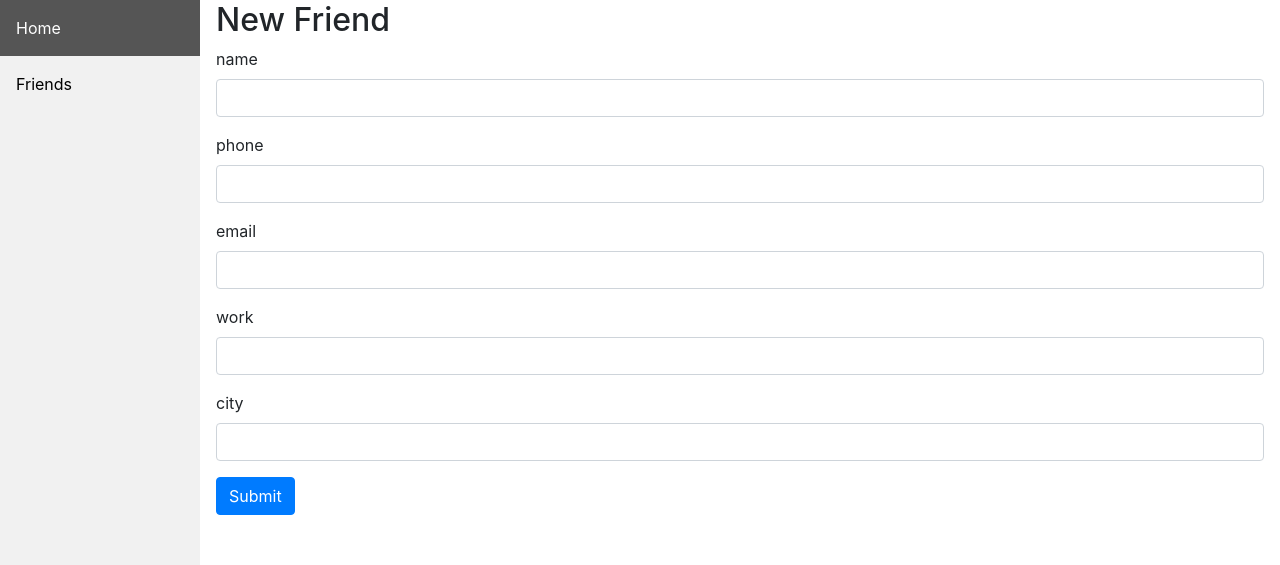
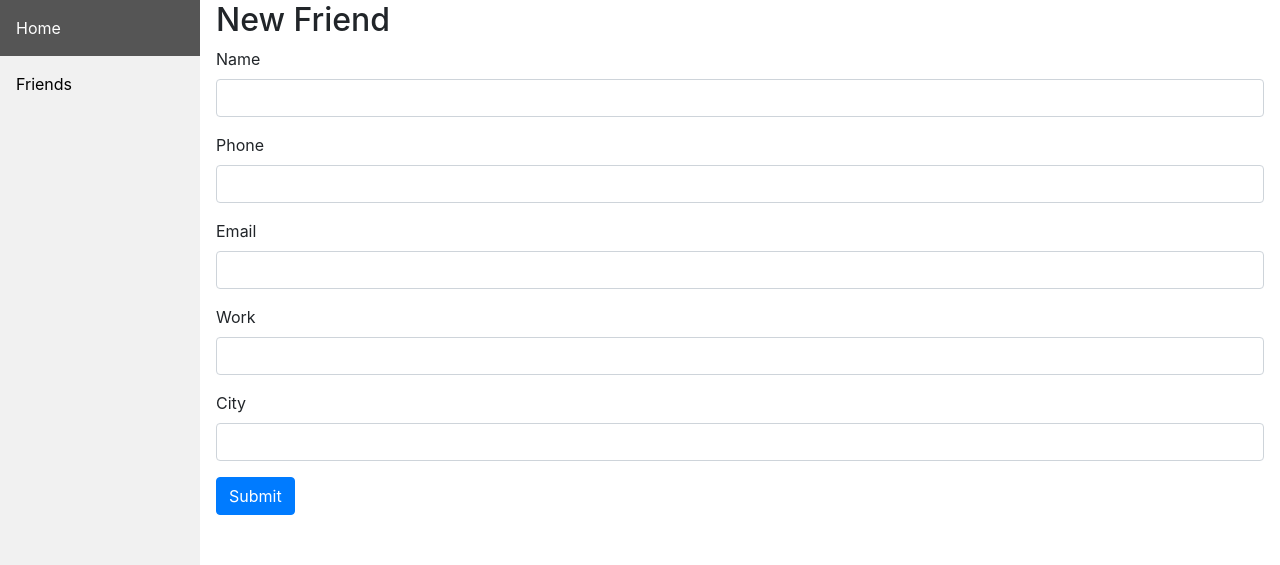
Before and after one commit to dinesh-rdk/buddy, a React (Create React App) app: page /friends/new in a window 1280 px wide. Shown: the top 565 px of the page. Built offline with nearby package versions, Linux system fonts and the light colour scheme.

Commit message:
Forms with formik & yup

```diff
--- a/src/data/dummy.js
+++ /dev/null
@@ -1,9 +0,0 @@
-const friendDummy = {
-  name: '',
-  phone: '',
-  email: '',
-  work: '',
-  city: '',
-};
-
-export { friendDummy };
--- /dev/null
+++ b/src/data/schema.js
@@ -0,0 +1,19 @@
+import * as yup from 'yup';
+
+const userSchema = yup.object().shape({
+  name: yup.string().required('Name is required'),
+  email: yup
+    .string()
+    .email('Please enter a valid Email')
+    .required('Email is required'),
+  phone: yup
+    .string()
+    .required('Phone is required')
+    .min(10, 'Phone number is not valid')
+    .max(10, 'Phone number is not valid')
+    .matches(/^\d+$/, 'Phone number is not valid'),
+  work: yup.string(),
+  city: yup.string(),
+});
+
+export { userSchema };
--- a/src/modules/friends/Form.js
+++ b/src/modules/friends/Form.js
@@ -1,35 +1,45 @@
 import React from 'react';
-import Input from './Input';
+import { Formik } from 'formik';
+import { userSchema } from '../../data/schema';
+import TextField from './Input';
+import { getTimestamp } from '../../utils/time';
 
-export default class Form extends React.Component {
-  state = {
-    name: this.props.name || '',
-    phone: this.props.phone || '',
-    email: this.props.email || '',
-    work: this.props.work || '',
-    city: this.props.city || '',
-  };
-
-  onChange = (title, value) => {
-    this.setState({ [title]: value });
-  };
-
-  onSubmit = event => {
-    event.preventDefault();
-    this.props.onSubmit(this.state);
-  };
-
-  render() {
-    const { name, phone, email, work, city } = this.state;
-    return (
-      <form onSubmit={event => this.onSubmit(event)}>
-        <Input title="name" value={name} onChange={this.onChange} />
-        <Input title="phone" value={phone} onChange={this.onChange} />
-        <Input title="email" value={email} onChange={this.onChange} />
-        <Input title="work" value={work} onChange={this.onChange} />
-        <Input title="city" value={city} onChange={this.onChange} />
-        <button className="btn btn-primary">Submit</button>
+export default ({
+  name = '',
+  phone = '',
+  email = '',
+  work = '',
+  city = '',
+  onSubmit,
+  id,
+}) => (
+  <Formik
+    initialValues={{ name, phone, email, work, city }}
+    validationSchema={userSchema}
+    onSubmit={(values, actions) => {
+      onSubmit({ ...values, id: id || getTimestamp() });
+    }}
+  >
+    {props => (
+      <form onSubmit={props.handleSubmit}>
+        {Object.keys(props.values).map(key => (
+          <TextField
+            key={key}
+            title={key}
+            value={props.values[key]}
+            onChange={props.handleChange}
+            error={props.errors[key]}
+            touched={props.touched[key]}
+          />
+        ))}
+        <button
+          type="submit"
+          disabled={props.isSubmitting}
+          className="btn btn-primary"
+        >
+          Submit
+        </button>
       </form>
-    );
-  }
-}
+    )}
+  </Formik>
+);
--- a/src/modules/friends/Input.js
+++ b/src/modules/friends/Input.js
@@ -1,15 +1,20 @@
 import React from 'react';
+import { Field } from 'formik';
 
-export default ({ title, value, onChange }) => {
+export default ({ title, value, onChange, error, touched }) => {
   return (
     <div className="form-group">
-      <label htmlFor={title}>{title}</label>
-      <input
+      <label htmlFor={title}>{`${title.charAt(0).toUpperCase()}${title.slice(
+        1,
+      )}`}</label>
+      <Field
+        name={title}
+        value={value}
         type="text"
-        value={value}
+        onChange={onChange}
         className="form-control"
-        onChange={event => onChange(title, event.target.value)}
       />
+      {error && touched ? <span className="text-danger">{error}</span> : ''}
     </div>
   );
 };
--- a/src/modules/friends/New.js
+++ b/src/modules/friends/New.js
@@ -1,5 +1,4 @@
 import React, { Fragment, PureComponent } from 'react';
-import { friendDummy } from '../../data/dummy';
 import { connect } from 'react-redux';
 import { putFriend } from './actions';
 import Form from './Form';
@@ -9,7 +8,7 @@ class New extends PureComponent {
     return (
       <Fragment>
         <h2>New Friend</h2>
-        <Form {...friendDummy} onSubmit={this.props.putFriend} />
+        <Form onSubmit={this.props.putFriend} />
       </Fragment>
     );
   }
```
